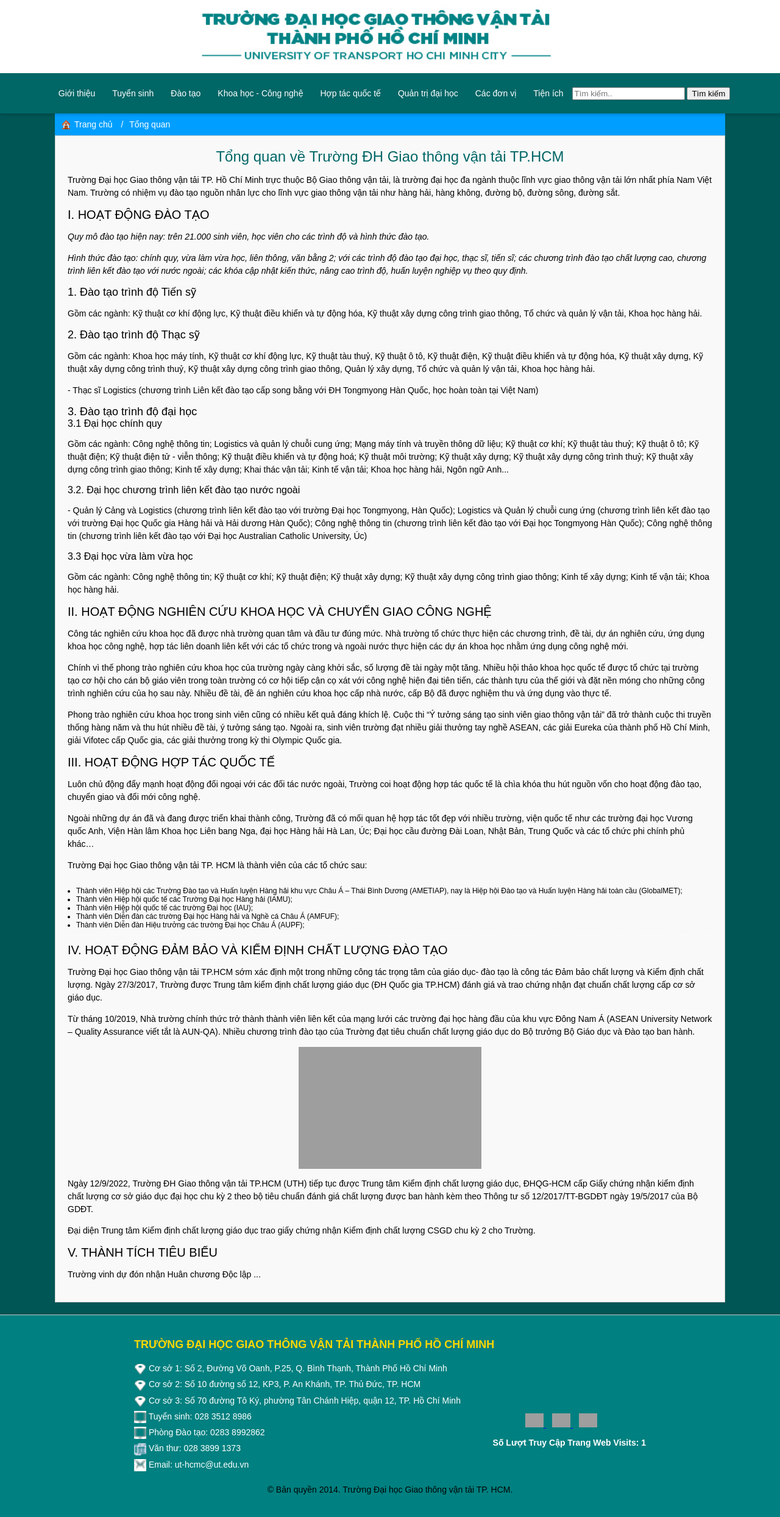
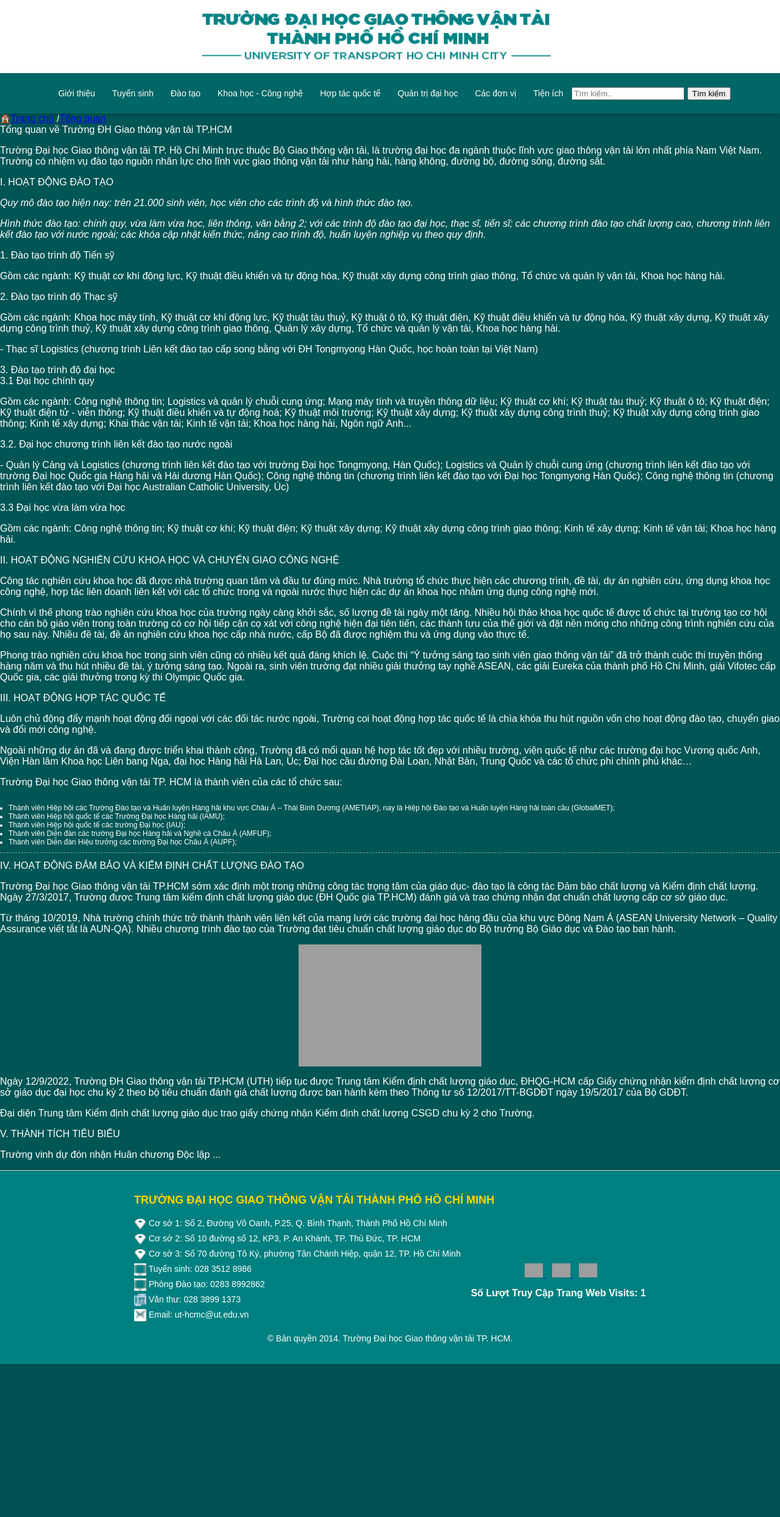
Before and after one commit to LeNguyenDuyCuong99zw/CNPM-Cong-thong-tin-STEM-cho-truong-dai-hoc-UTH, a Django app: page /tong-quan/ in a window 1280 px wide. Shown: the whole page at 61% size. After the commit the page ends 2237 px from the top, so only its background shows below. Run offline with Django 5.2, Linux system fonts and the light colour scheme; grey boxes are pictures that could not be loaded.

Commit message:
Update styles1.css

```diff
--- a/app/static/app/css/styles1.css
+++ b/app/static/app/css/styles1.css
@@ -1,74 +0,0 @@
-.main-gh {
-  font-family: Arial, sans-serif;
-  margin: 0;
-  padding: 0;
-  font-size: 14px;
-}
-.container1 {
-  max-width: 1100px;
-  margin: 0 auto;
-  padding: 0px;
-  margin-bottom:20px;
-}
-
-.custom-heading-1 {
-  font-size: 24px;
-  color:#006666 ;
-  text-align: center;
-}
-
-.custom-heading-2 {
-  font-size: 20px;
-  color: black; /* Set to black */
-}
-
-.custom-heading-3 {
-  font-size: 18px;
-  color: black; /* Set to black */
-}
-
-.custom-heading-4 {
-  font-size: 16px;
-  color: black; /* Set to black */
-}
-
-p {
-  line-height: 1.5;
-  color: black; /* Set to black */
-}
-
-ul {
-  color: black; /* Set to black */
-  padding-left: 20px; /* Optional: Add padding for better visibility */
-}
-
-li {
-  color: black; /* Set to black */
-}
-
-.section {
-  margin-bottom: 30px;
-}
-
-.header-content {
-  background-color: #009FFF;
-  padding: 10px;
-  color: white;
-}
-
-.header-content a {
-  color: white;
-  text-decoration: none;
-  margin-right: 10px;
-}
-
-.header-content img {
-  vertical-align: middle;
-  margin-right: 5px;
-}
-
-.content-wrapper {
-  border: 1px solid #ccc;
-  padding: 20px;
-  background-color: #f9f9f9;
-}
```
